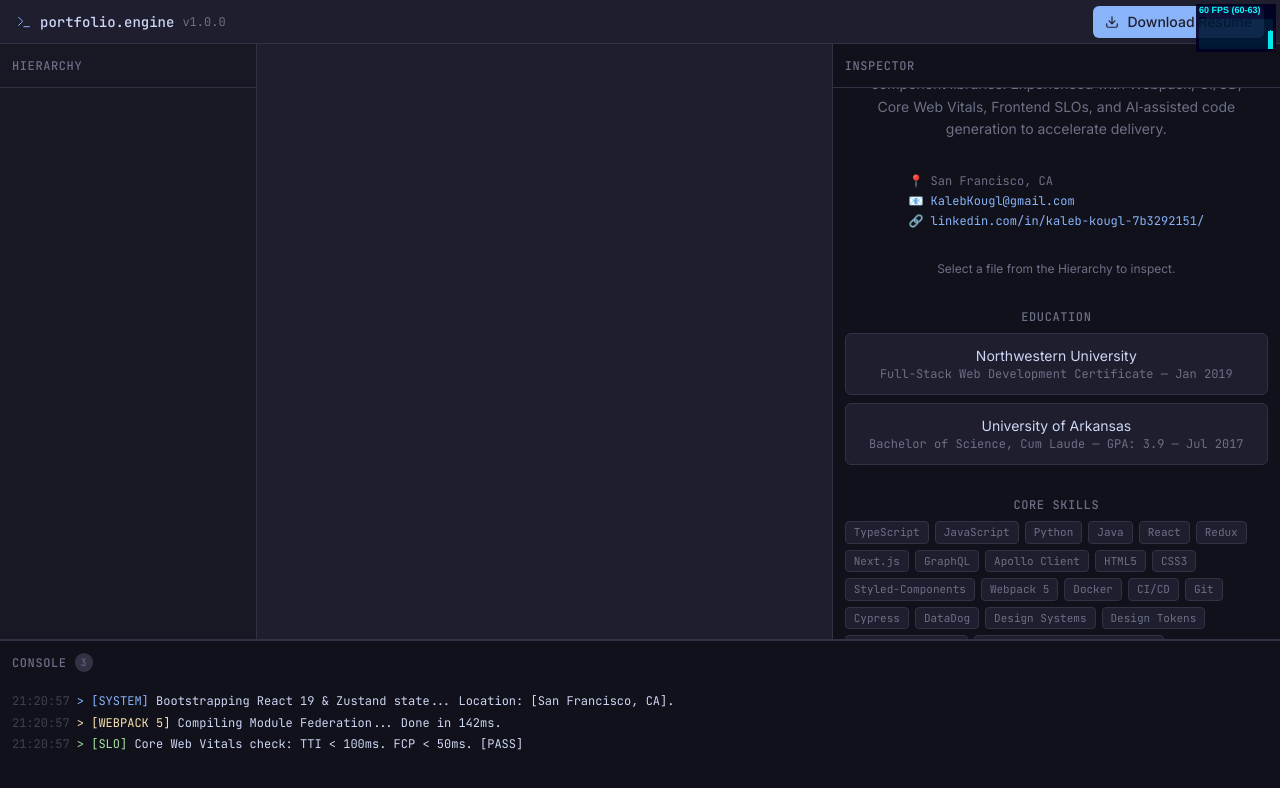
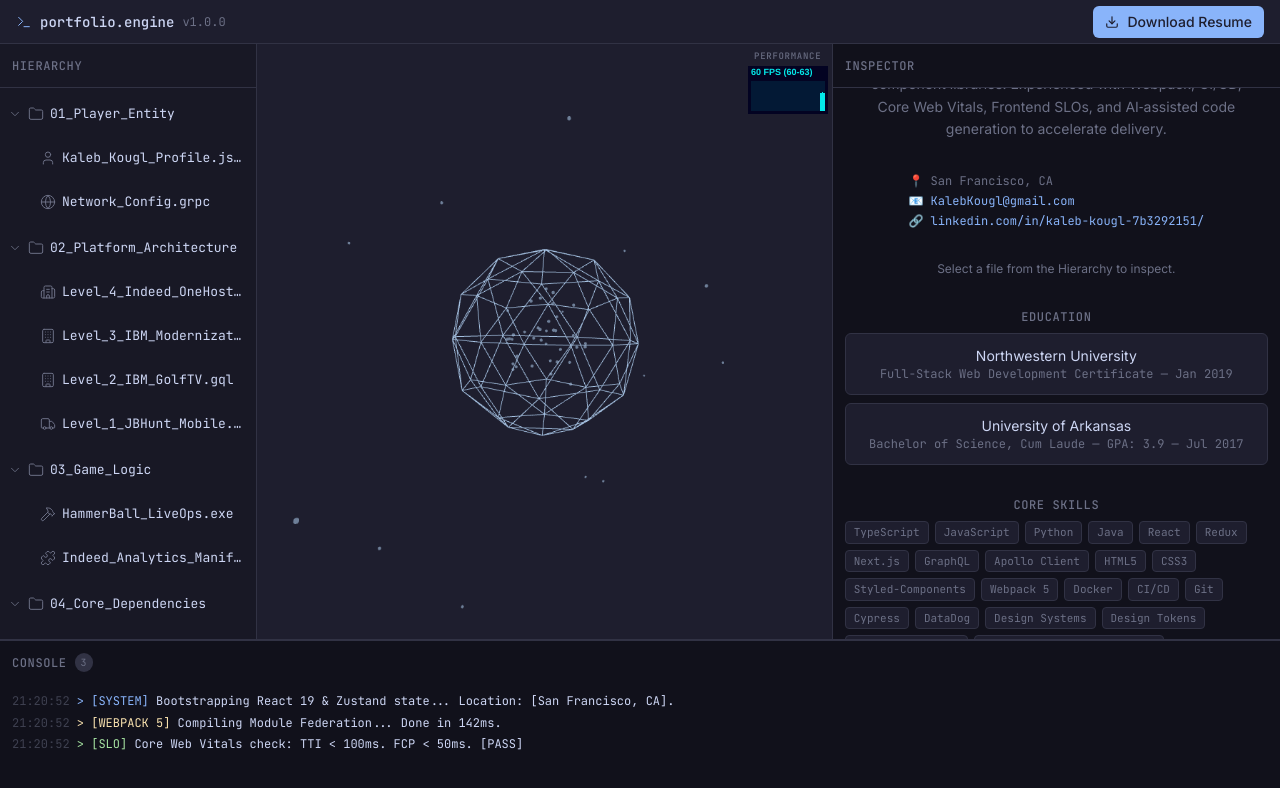
Before and after one commit to Kaleb-kougl/sswe-portfolio, a Next.js app: page / in a window 1280 px wide. Shown: the top 788 px of the page. Built offline with nearby package versions, Linux system fonts and the light colour scheme.

Commit message:
feat: add MeatSaber flex scene with pattern engine, instanced bullet renderer, and configuration store

```diff
--- a/src/app/globals.css
+++ b/src/app/globals.css
@@ -90,6 +90,23 @@ body {
   right: 4px !important;
   z-index: 20 !important;
   opacity: 0.8;
+  padding-top: 18px !important;
+}
+
+.stats-panel::before {
+  content: 'PERFORMANCE';
+  position: absolute;
+  top: 0;
+  left: 0;
+  right: 0;
+  font-family: var(--font-mono);
+  font-size: 9px;
+  font-weight: 600;
+  letter-spacing: 0.08em;
+  color: var(--color-text-muted);
+  text-align: center;
+  line-height: 16px;
+  pointer-events: none;
 }
 
 @media (max-width: 767px) {
--- a/src/components/3d/canvas-wrapper.tsx
+++ b/src/components/3d/canvas-wrapper.tsx
@@ -136,7 +136,7 @@ function CanvasWrapperInner() {
         </PerformanceMonitor>
         <OrbitControlsWithGestureGuard />
         <AdaptivePixelRatio />
-        <Stats className="stats-panel" />
+        <Stats className="stats-panel" parent={viewportRef} />
       </Canvas>
     </WebGLErrorBoundary>
   );
--- a/src/data/resumeData.ts
+++ b/src/data/resumeData.ts
@@ -106,7 +106,9 @@ export const RESUME_DATA: Record<string, ProjectEntry> = {
     bullets: [
       'Migrated to OneHost microfrontend platform (Webpack 5 module federation) to enable reusable component library and scale consumer web experiences; automated CI/CD and mentored ~12 engineers to accelerate deployment cadence.',
       'Operationalized Frontend SLOs with SRE and Product, reducing customer\u2011facing incidents for consumer features.',
-      'Applied AI\u2011assisted code generation and model\u2011assisted workflows to speed delivery; architected a gRPC third\u2011party integration platform and shipped a TypeScript/React Manifest V3 analytics troubleshooting extension.',
+      'Applied AI\u2011assisted code generation and model\u2011assisted workflows to speed delivery.',
+      'Architected a gRPC third\u2011party integration platform.',
+      'Shipped a TypeScript/React Manifest V3 analytics troubleshooting extension.',
     ],
     controls: ['isModuleFederationEnabled', 'isSloIncidentSimulated'],
   },
```
Also changed, not shown: 2 other files (tests, documents, lock files or other folders).
